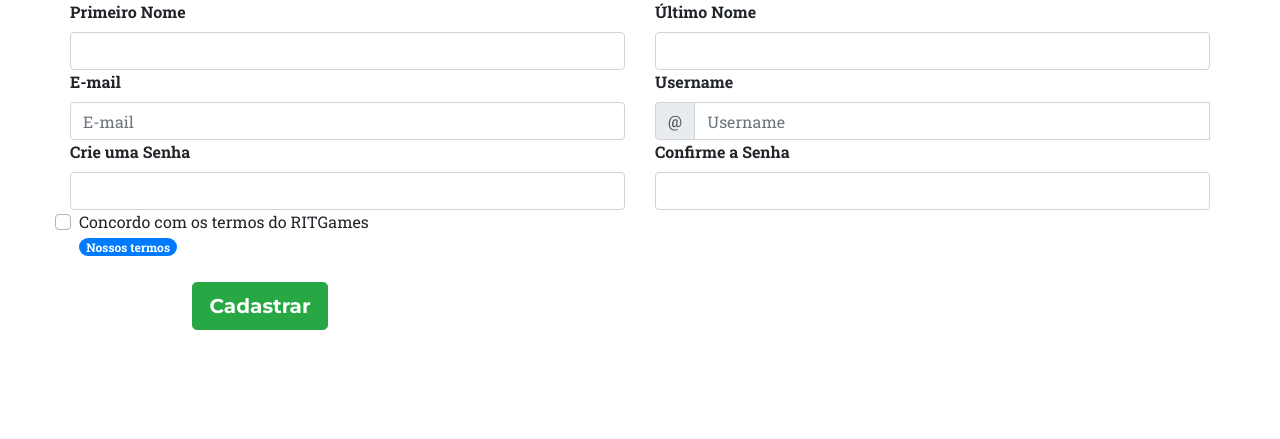
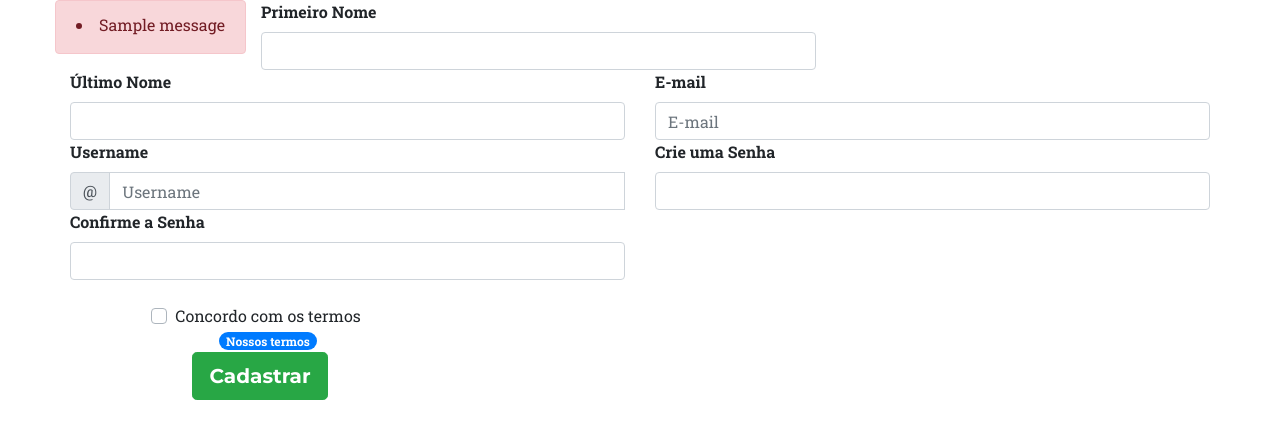
Before and after one commit to Tiagoblima/RITGames, a Flask app: page /register in a window 1280 px wide. Shown: the top 439 px of the page. Run offline with Flask 2, Linux system fonts and the light colour scheme; one stand-in notice (Sample message) is shown; parts of the project's set-up code (start-up, migrations or seed data) failed here and were passed over; some libraries are stand-ins or nearby versions; some web fonts are replaced.

Commit message:
- Tentando corrigir erros

```diff
--- a/app.py
+++ b/app.py
@@ -140,18 +140,18 @@ def dev(username):
     return render_template('dev.html', user=user)
 
 
-@app.route('/register')
+@app.route('/register', methods=['GET', 'POST'])
 def register():
     form = RegistrationForm(request.form)
     if form.is_submitted():
         if form.validate_on_submit():
             save_user(form)
         else:
-            flash("Cadastro não pôde ser realizado, verifique os campos.")
+            flash("Cadastro não pôde ser realizado.")
     return render_template('auth/register.html', form=form)
 
 
-@app.route('/login')
+@app.route('/login', methods=['GET', 'POST'])
 def login():
     login = LoginForm(request.form)
     return render_template('auth/login.html', login=login)
--- a/templates/auth/register.html
+++ b/templates/auth/register.html
@@ -27,10 +27,26 @@
 <body>
 <div class="container align-content-center" id="formRegister">
 
-         <form action="/index.html" method="post" class="row">
+         <form action="/register" method="post" class="row">
                 {{ form.hidden_tag() }}
              <div class="row">
-
+             {% with messages = get_flashed_messages() %}
+                {% if messages[0] == "Cadastro Realizado com sucesso!" %}
+                        <div class="alert alert-success" role="alert">
+                            {% for message in messages %}
+                                <li>{{ message }}</li>
+                            {% endfor %}
+                         </div>
+                    {% elif messages %}
+                         <div class="alert alert-danger" role="alert">
+                                {% for message in messages %}
+                                    <li>{{ message }}</li>
+                                {% endfor %}
+                         </div>
+                    {% endif %}
+                {% endwith %}
+                {% block content %}{% endblock %}
+                  <br>
                 <div class="col-6">
                     <label for="inputFirstName" class="font-weight-bold">Primeiro Nome</label>
                     {{ form.first_name(type='text', class='form-control', id='inputFirstName') }}
@@ -78,17 +94,15 @@
                      {{form.confirm_pass(type="password", class="form-control", id="inputPassword2")}}
                   </div>
 
-
+             </div>
+              <div class="col-md-4 text-center">
+                  <br>
                   <div class="custom-control custom-checkbox mr-sm-2" >
                       {{ form.agree(type="checkbox", class="custom-control-input", id="Agree") }}
-                      <label class="custom-control-label" for="Agree">Concordo com os termos do RITGames</label>
+                      <label class="custom-control-label" for="Agree">Concordo com os termos</label>
                   <br>
                   <a href="#" class="badge badge-pill badge-primary text-white">Nossos termos</a>
                 </div>
-
-             </div>
-              <div class="col-md-4 text-center">
-                  <br>
                   {{ form.submit(type="submit", class="btn btn-success btn-lg", id='Cadastrar') }}
               </div>
          </form>
```
Also changed, not shown: templates/index.html (+1 -13 lines).
